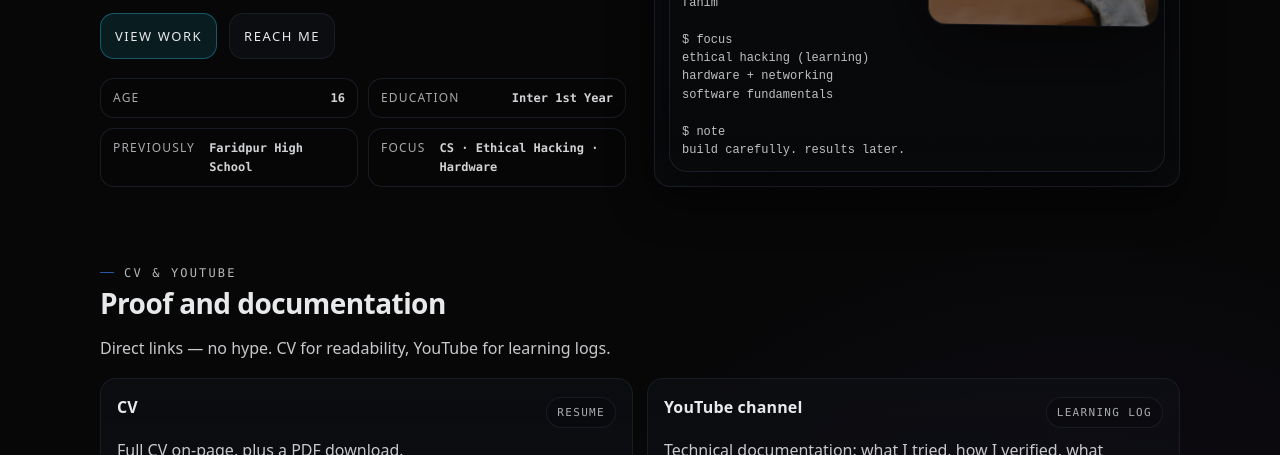
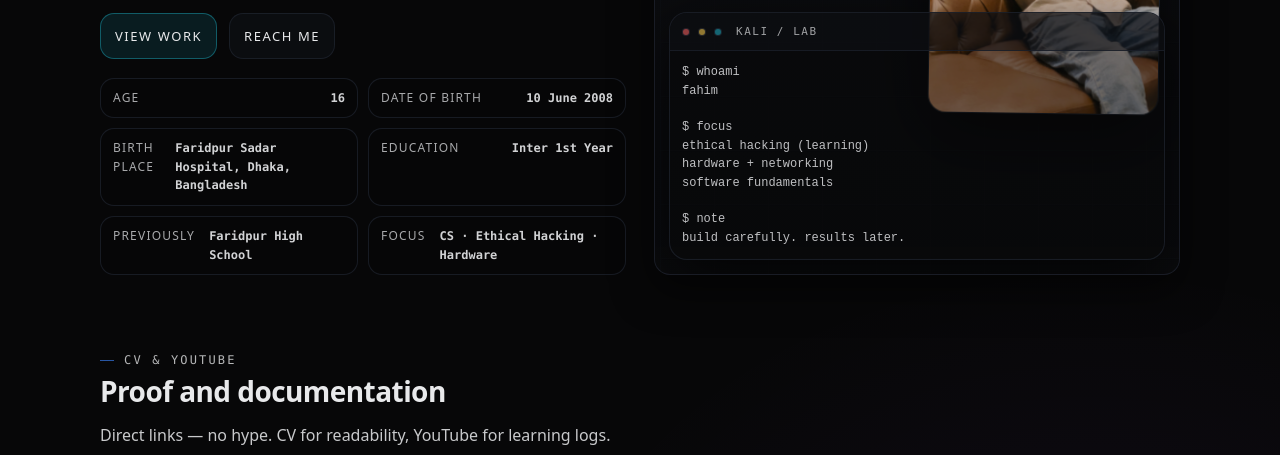
Before and after one commit to fardosalahifahim/fardosalahifahim, a plain HTML site: page index.html in a window 1280 px wide. Shown: the part 645-1100 px from the top of the page. Drawn offline with Linux system fonts and the light colour scheme.

Commit message:
Update index.html

```diff
--- a/index.html
+++ b/index.html
@@ -78,6 +78,8 @@
 
             <div class="signature-facts" aria-label="Quick facts">
               <div class="fact"><span>Age</span><strong>16</strong></div>
+              <div class="fact"><span>Date of birth</span><strong>10 June 2008</strong></div>
+              <div class="fact"><span>Birth place</span><strong>Faridpur Sadar Hospital, Dhaka, Bangladesh</strong></div>
               <div class="fact"><span>Education</span><strong>Inter 1st Year</strong></div>
               <div class="fact"><span>Previously</span><strong>Faridpur High School</strong></div>
               <div class="fact"><span>Focus</span><strong>CS · Ethical Hacking · Hardware</strong></div>
```
